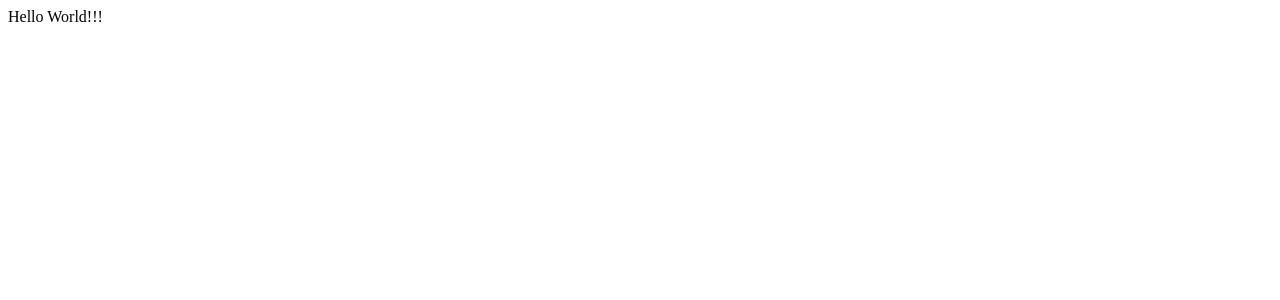
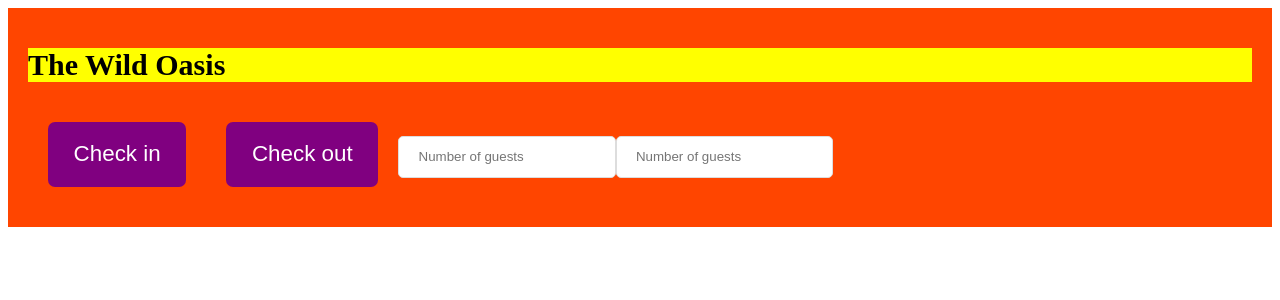
Before and after one commit to heliohdd/the-wild-oasis, a React (Vite) app: page / in a window 1280 px wide. Shown: the top 300 px of the page. Built offline with nearby package versions, Linux system fonts and the light colour scheme.

Commit message:
Section 25.329 - Introduction to Styled Components

```diff
--- a/src/App.jsx
+++ b/src/App.jsx
@@ -1,5 +1,44 @@
+import styled from "styled-components";
+
+const H1 = styled.h1`
+  font-size: 30px;
+  font-weight: 600;
+  background-color: yellow;
+`;
+const Button = styled.button`
+  font-size: 1.4rem;
+  padding: 1.2rem 1.6rem;
+  font-weight: 500;
+  border: none;
+  border-radius: 7px;
+  background-color: purple;
+  color: white;
+  cursor: pointer;
+
+  margin: 20px;
+`;
+const Input = styled.input`
+  border: 1px solid #ddd;
+  border-radius: 5px;
+  padding: 0.8rem 1.2rem;
+`;
+
+const StyledApp = styled.main`
+  background-color: orangered;
+  padding: 20px;
+`;
+
 function App() {
-  return <div>Hello World!!!</div>;
+  return (
+    <StyledApp>
+      <H1>The Wild Oasis</H1>
+      <Button onClick={() => alert("Check in ")}>Check in</Button>
+      <Button onClick={() => alert("Check out ")}>Check out</Button>
+
+      <Input type="number" placeholder="Number of guests"></Input>
+      <Input type="number" placeholder="Number of guests"></Input>
+    </StyledApp>
+  );
 }
 
 export default App;
```
